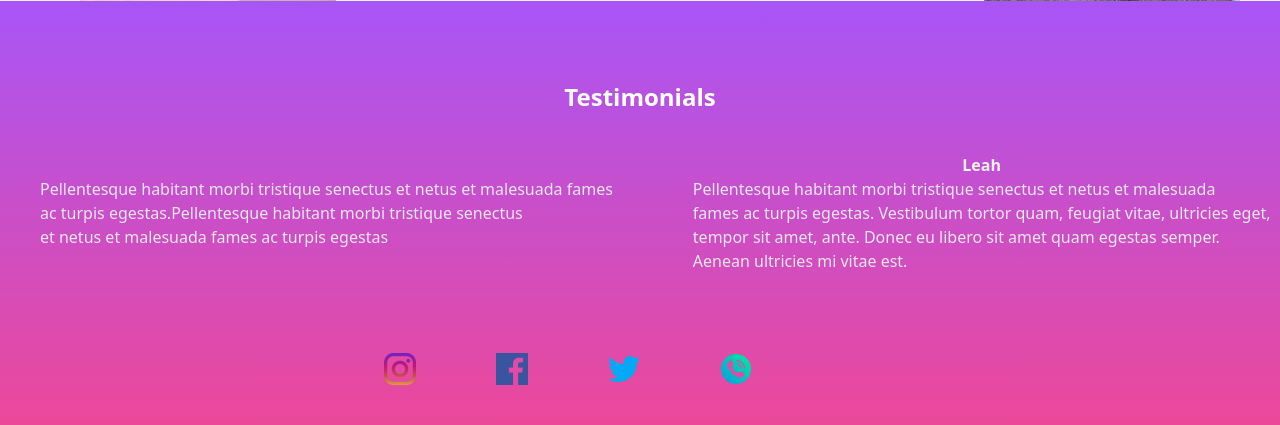
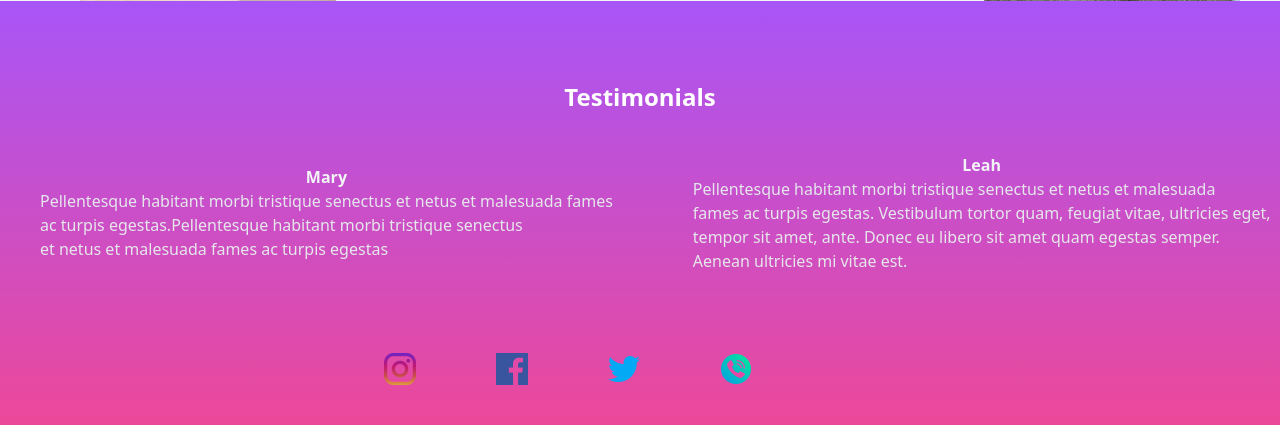
Before and after one commit to Annetaliya/Kido-care_web, a Flask app: page / in a window 1280 px wide. Shown: the part 1235-1660 px from the top of the page. Run offline with Flask 3, Linux system fonts and the light colour scheme; some libraries are stand-ins or nearby versions.

Commit message:
html changes

```diff
--- a/web_flask/templates/base.html
+++ b/web_flask/templates/base.html
@@ -73,7 +73,7 @@
       </div>
       <div class="flex justify-start items-center">
         <div class="ml-10">
-          <h1 class="font-semibold text-center pt-10 text-gray-100"></h1>
+          <h1 class="font-semibold text-center pt-10 text-gray-100">Mary</h1>
           <p class="text-gray-200">Pellentesque habitant morbi tristique senectus et netus et malesuada fames</br> ac turpis egestas.Pellentesque habitant morbi tristique senectus </br>et netus et malesuada fames ac turpis egestas </p>
         </div>
         <div class="ml-20">
```
